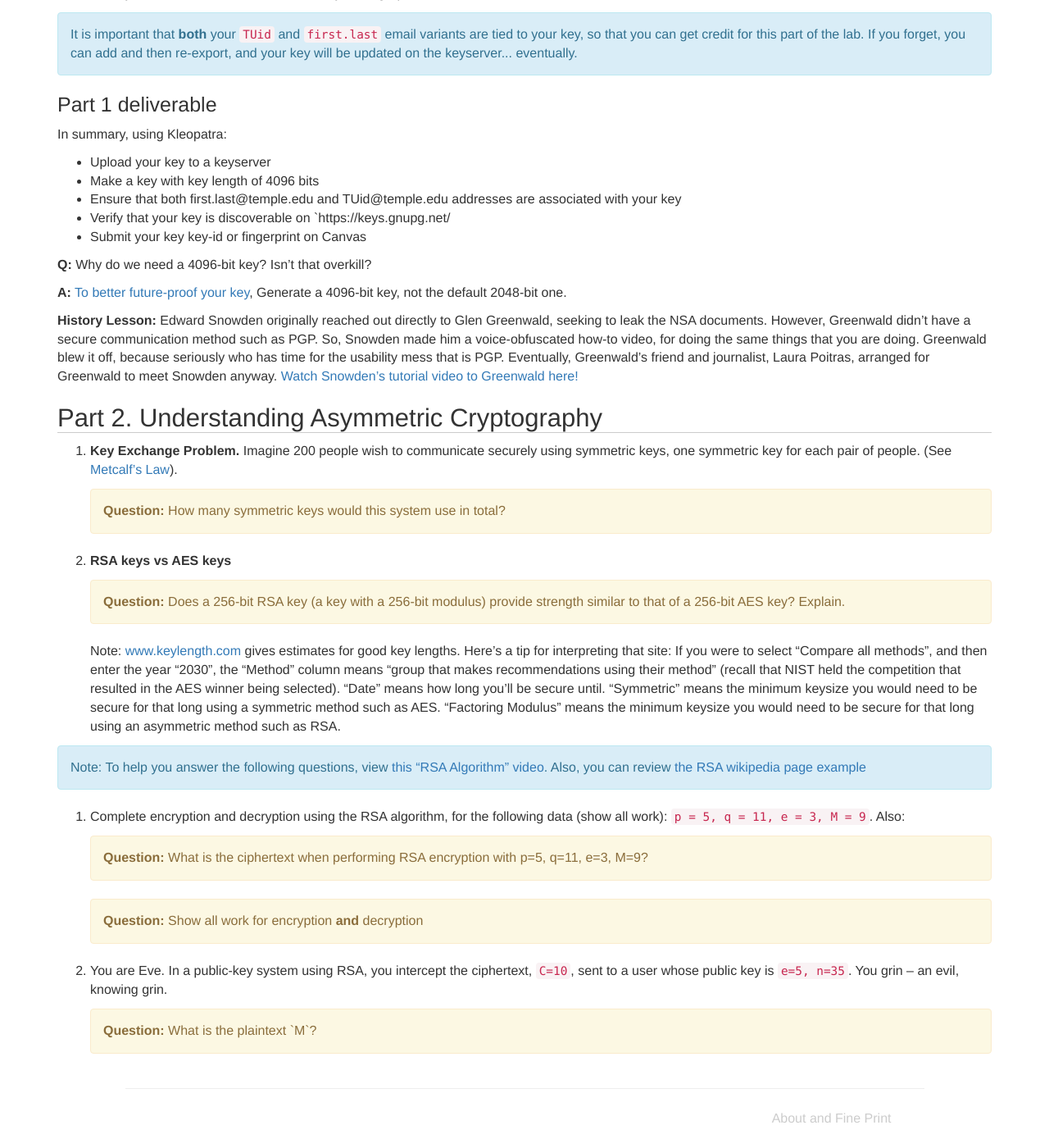
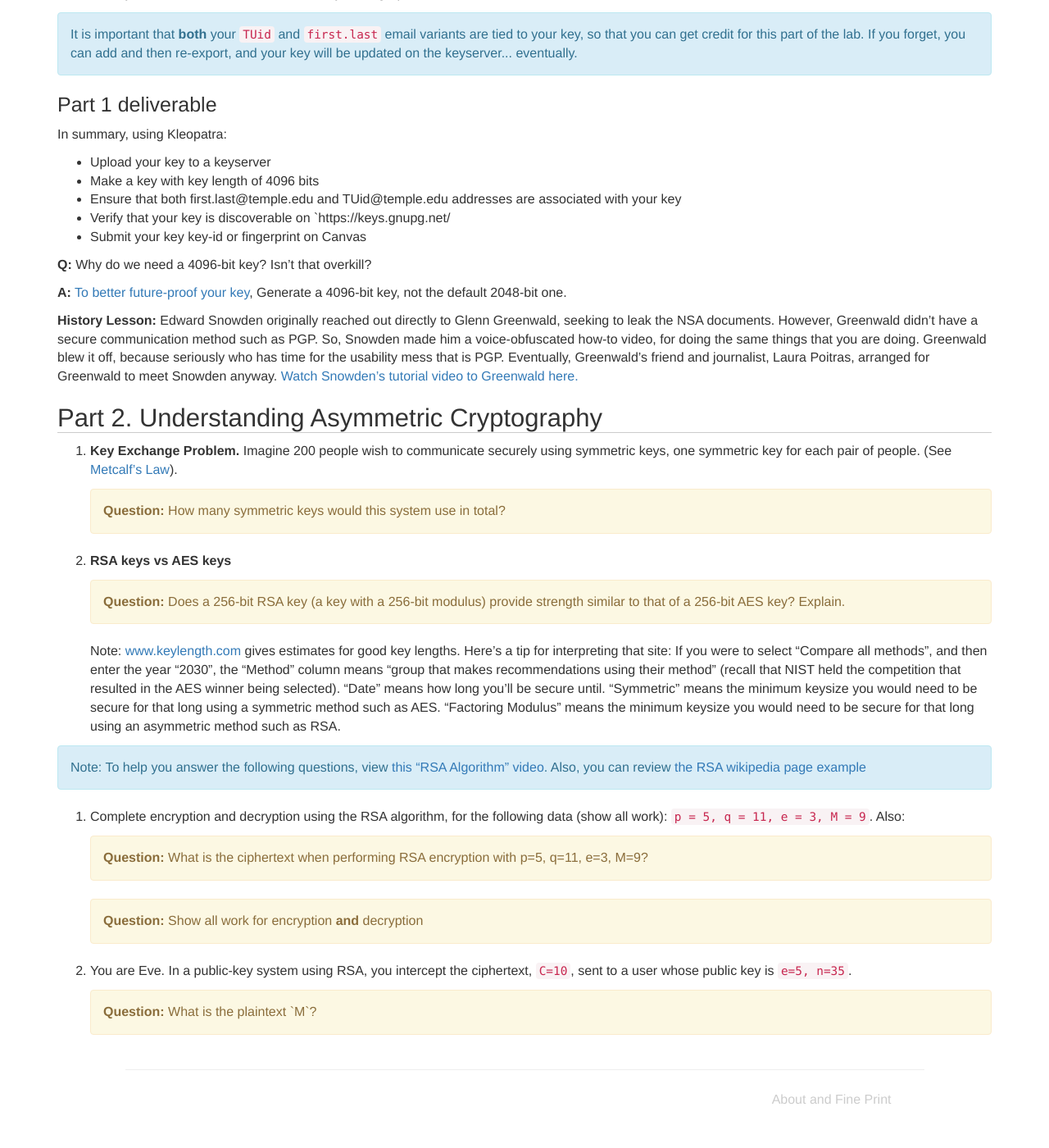
Before and after one commit to security-assignments/security-assignments.github.io, a Jekyll site: the page built from _labs/lab_asymmetric_encryption.md, in a window 1280 px wide and 1400 px high, scrolled down 1007 px. Shown: the whole window at 82% size. Built offline with Jekyll 4.4.1, drawn with Linux system fonts in a browser that asks for light colours; after the commit the page ends 2385 px from its top, so only the background shows below that.

Commit message:
Edit lab humor

```diff
--- a/_labs/lab_asymmetric_encryption.md
+++ b/_labs/lab_asymmetric_encryption.md
@@ -52,7 +52,7 @@ In summary, using Kleopatra:
 
 **A:** [To better future-proof your key](https://www.yubico.com/2015/02/big-debate-2048-4096-yubicos-stand/), Generate a 4096-bit key, not the default 2048-bit one.
 
-**History Lesson:** Edward Snowden originally reached out directly to Glen Greenwald, seeking to leak the NSA documents. However, Greenwald didn't have a secure communication method such as PGP. So, Snowden made him a voice-obfuscated how-to video, for doing the same things that you are doing. Greenwald blew it off, because seriously who has time for the usability mess that is PGP. Eventually, Greenwald's friend and journalist, Laura Poitras, arranged for Greenwald to meet Snowden anyway. [Watch Snowden's tutorial video to Greenwald here!](https://vimeo.com/56881481)
+**History Lesson:** Edward Snowden originally reached out directly to Glenn Greenwald, seeking to leak the NSA documents. However, Greenwald didn't have a secure communication method such as PGP. So, Snowden made him a voice-obfuscated how-to video, for doing the same things that you are doing. Greenwald blew it off, because seriously who has time for the usability mess that is PGP. Eventually, Greenwald's friend and journalist, Laura Poitras, arranged for Greenwald to meet Snowden anyway. [Watch Snowden's tutorial video to Greenwald here.](https://vimeo.com/56881481)
 
 
 
@@ -78,6 +78,6 @@ In summary, using Kleopatra:
 
     {% include lab_question.html question='Show all work for encryption <b>and</b> decryption' %}
 
-4. You are Eve. In a public-key system using RSA, you intercept the ciphertext, `C=10`, sent to a user whose public key is `e=5, n=35`. You grin -- an evil, knowing grin.
+4. You are Eve. In a public-key system using RSA, you intercept the ciphertext, `C=10`, sent to a user whose public key is `e=5, n=35`.
 
 	{% include lab_question.html question='What is the plaintext `M`?' %}
```
